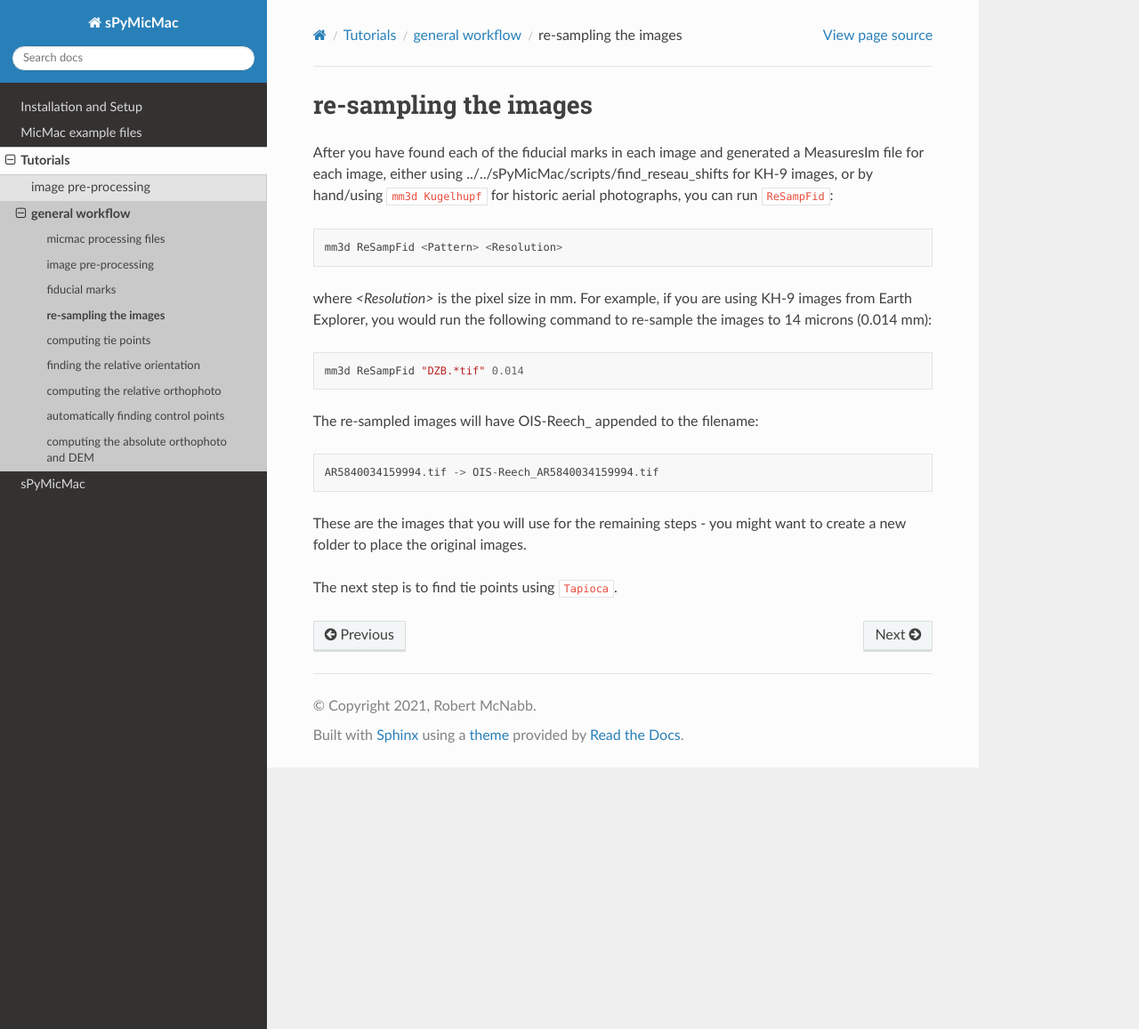
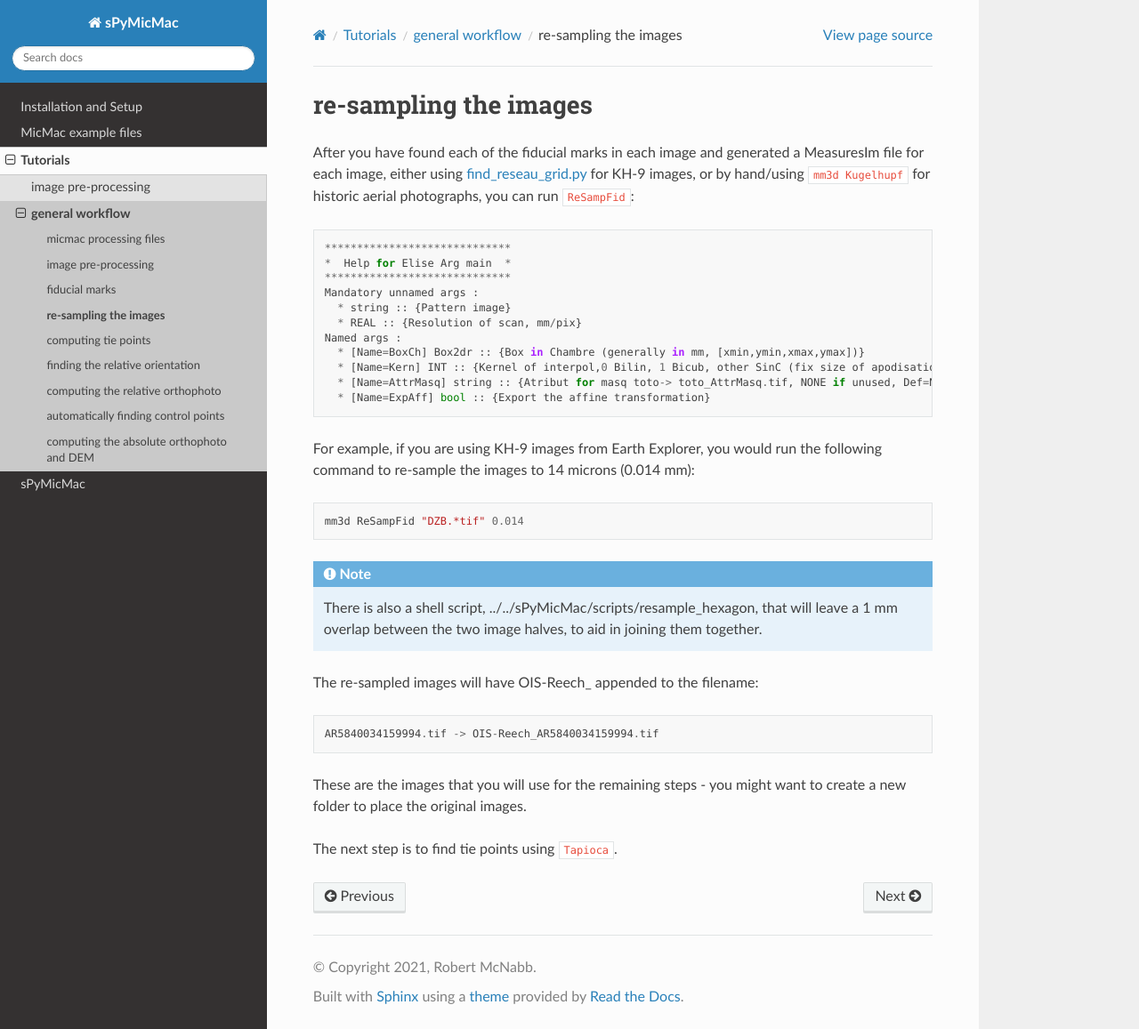
Before and after one commit to iamdonovan/spymicmac, a Sphinx documentation site: the page built from doc/tutorials/micmac_processing/resample.rst, in a window 1280 px wide and 1157 px high. Shown: the whole window at 89% size. Built offline with Sphinx 7.4.7 and the Read the Docs theme 2.0.0, drawn with Linux system fonts in a browser that asks for light colours.

Commit message:
update with re-named find_reseau_grid

```diff
--- a/doc/tutorials/micmac_processing/fiducials.rst
+++ b/doc/tutorials/micmac_processing/fiducials.rst
@@ -3,7 +3,7 @@ fiducial marks
 
 Once you have finished pre-processing the images, you need to resample them to a common geometry using
 `mm3d ReSampFid <https://micmac.ensg.eu/index.php/ReSampFid>`_. For historical aerial images, follow the steps below to
-find the fiducial markers for resampling. For KH-9 images, use :doc:`../../sPyMicMac/scripts/find_reseau_shifts`.
+find the fiducial markers for resampling. For KH-9 images, use :doc:`../../sPyMicMac/scripts/find_reseau_grid`.
 
 SaisieAppuisInitQT
 ------------------
--- a/doc/tutorials/micmac_processing/resample.rst
+++ b/doc/tutorials/micmac_processing/resample.rst
@@ -2,17 +2,32 @@ re-sampling the images
 ======================
 
 After you have found each of the fiducial marks in each image and generated a MeasuresIm file for each image,
-either using :doc:`../../sPyMicMac/scripts/find_reseau_shifts` for KH-9 images, or by hand/using ``mm3d Kugelhupf``
+either using :doc:`../../sPyMicMac/scripts/find_reseau_grid` for KH-9 images, or by hand/using ``mm3d Kugelhupf``
 for historic aerial photographs, you can run ``ReSampFid``:
 ::
 
-    mm3d ReSampFid <Pattern> <Resolution>
+    *****************************
+    *  Help for Elise Arg main  *
+    *****************************
+    Mandatory unnamed args :
+      * string :: {Pattern image}
+      * REAL :: {Resolution of scan, mm/pix}
+    Named args :
+      * [Name=BoxCh] Box2dr :: {Box in Chambre (generally in mm, [xmin,ymin,xmax,ymax])}
+      * [Name=Kern] INT :: {Kernel of interpol,0 Bilin, 1 Bicub, other SinC (fix size of apodisation window), Def=5}
+      * [Name=AttrMasq] string :: {Atribut for masq toto-> toto_AttrMasq.tif, NONE if unused, Def=NONE}
+      * [Name=ExpAff] bool :: {Export the affine transformation}
 
-where *<Resolution>* is the pixel size in mm. For example, if you are using KH-9 images from Earth Explorer, you would
-run the following command to re-sample the images to 14 microns (0.014 mm):
+For example, if you are using KH-9 images from Earth Explorer, you would run the following command to re-sample
+the images to 14 microns (0.014 mm):
 ::
 
     mm3d ReSampFid "DZB.*tif" 0.014
+
+.. note::
+    There is also a shell script, :doc:`../../sPyMicMac/scripts/resample_hexagon`, that will leave a 1 mm overlap
+    between the two image halves, to aid in joining them together.
+
 
 The re-sampled images will have OIS-Reech\_ appended to the filename:
 ::
```
